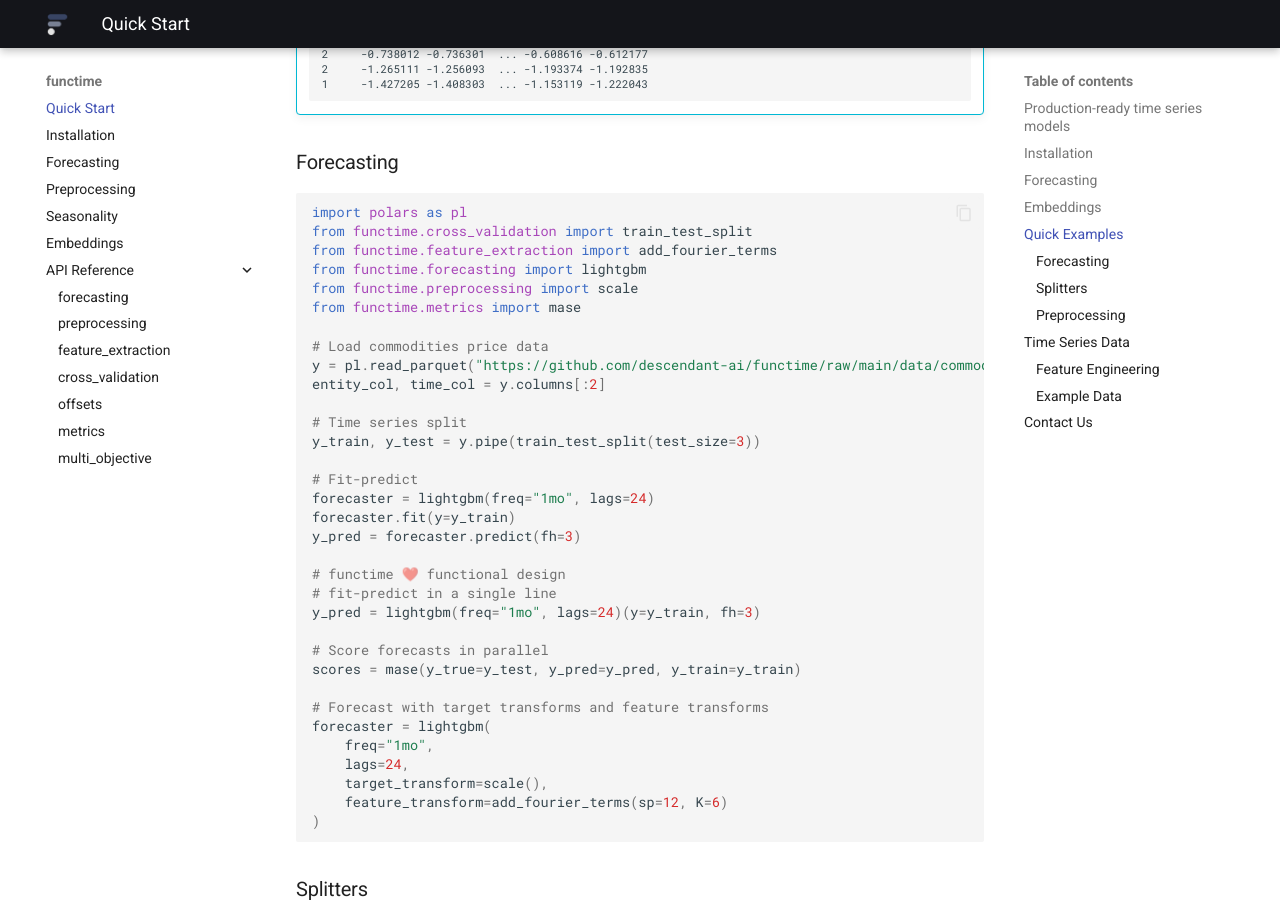
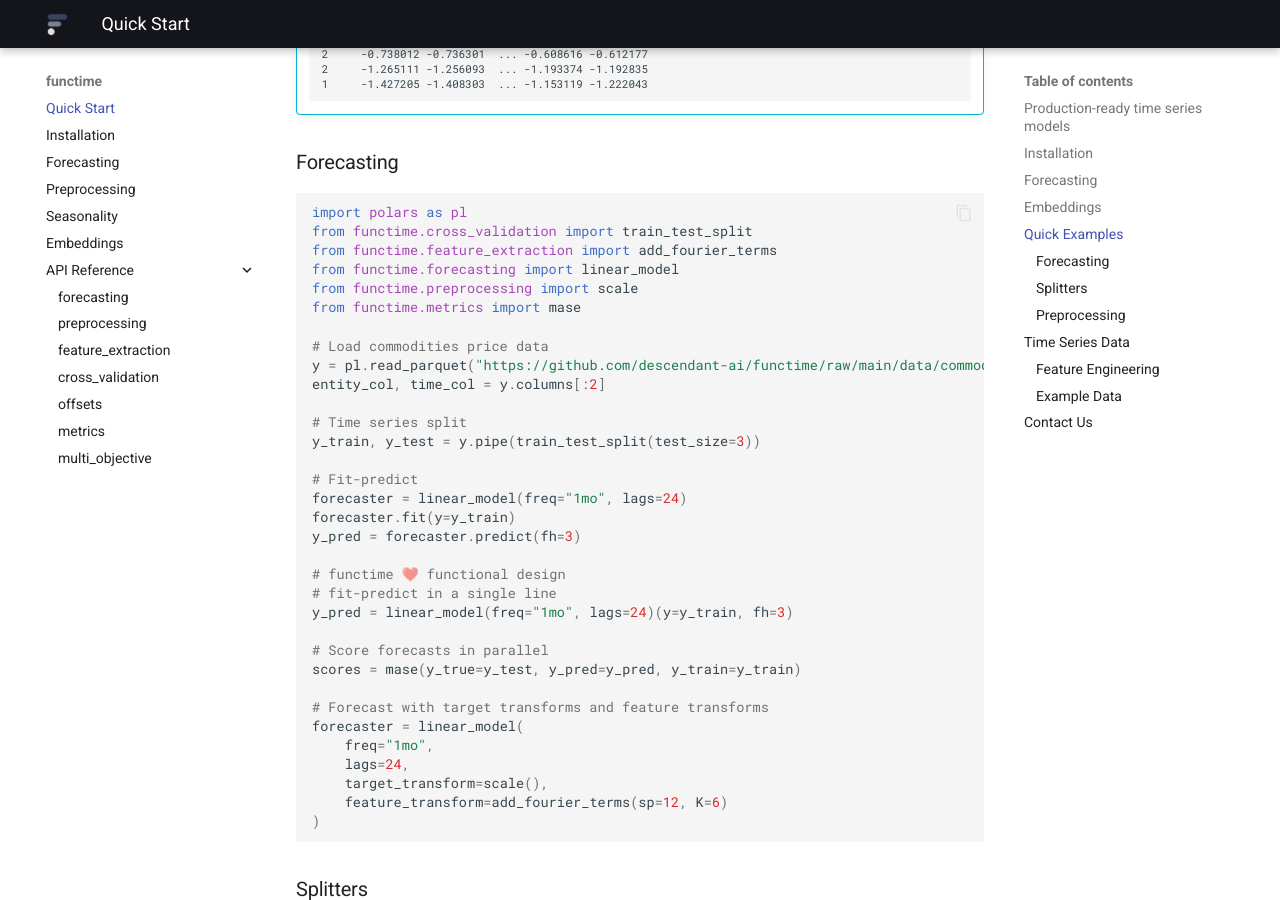
Before and after one commit to functime-org/functime, an MkDocs documentation site: the page built from docs/index.md, in a window 1280 px wide and 900 px high, scrolled down 2333 px. Built offline with MkDocs 1.6.1 and Material for MkDocs 9.7.7, drawn with Linux system fonts in a browser that asks for light colours.

Commit message:
docs: Replace default model in examples to linear

```diff
--- a/docs/index.md
+++ b/docs/index.md
@@ -103,7 +103,7 @@
 import polars as pl
 from functime.cross_validation import train_test_split
 from functime.feature_extraction import add_fourier_terms
-from functime.forecasting import lightgbm
+from functime.forecasting import linear_model
 from functime.preprocessing import scale
 from functime.metrics import mase
 
@@ -115,19 +115,19 @@
 y_train, y_test = y.pipe(train_test_split(test_size=3))
 
 # Fit-predict
-forecaster = lightgbm(freq="1mo", lags=24)
+forecaster = linear_model(freq="1mo", lags=24)
 forecaster.fit(y=y_train)
 y_pred = forecaster.predict(fh=3)
 
 # functime ❤️ functional design
 # fit-predict in a single line
-y_pred = lightgbm(freq="1mo", lags=24)(y=y_train, fh=3)
+y_pred = linear_model(freq="1mo", lags=24)(y=y_train, fh=3)
 
 # Score forecasts in parallel
 scores = mase(y_true=y_test, y_pred=y_pred, y_train=y_train)
 
 # Forecast with target transforms and feature transforms
-forecaster = lightgbm(
+forecaster = linear_model(
     freq="1mo",
     lags=24,
     target_transform=scale(),
```
Also changed, not shown: README.md (+7 -5 lines).
